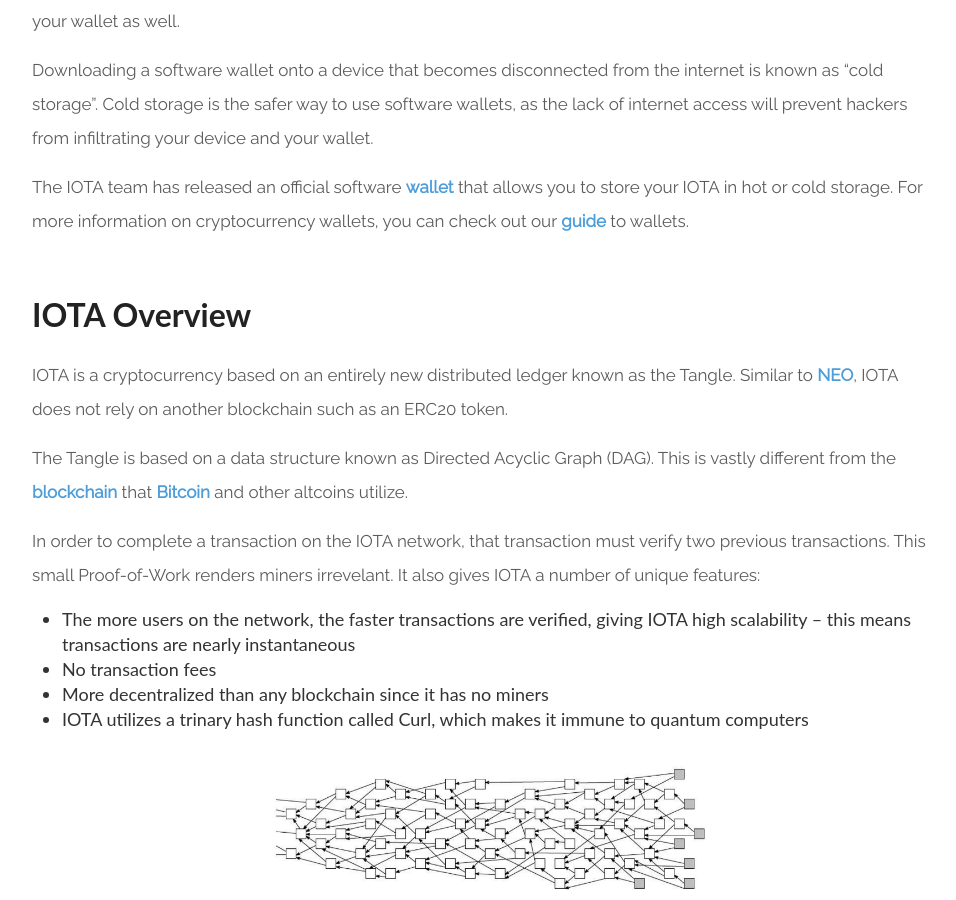
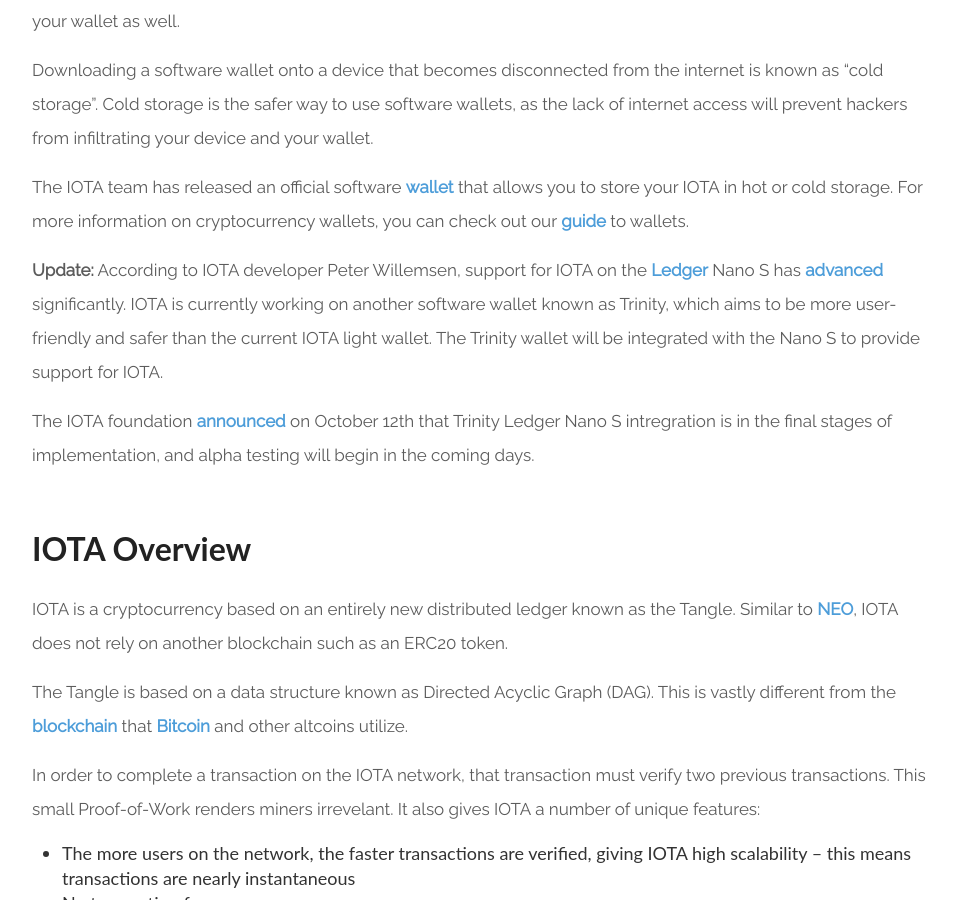
Before and after one commit to homebodygym/homebodygym, a Jekyll site: the page built from pages/altcoins/buy-iota.md, in a window 1280 px wide and 900 px high, scrolled down 7590 px. Shown: the whole window, without its empty margins (158-1114 px from the left). Built offline with Jekyll 4.4.1, drawn with Linux system fonts in a browser that asks for light colours; some web fonts are replaced; a script that is not in the unit is left out; some of the changed text lies outside the part shown.

Commit message:
iota wallet update

```diff
--- a/pages/altcoins/buy-iota.md
+++ b/pages/altcoins/buy-iota.md
@@ -6,7 +6,7 @@
 ---
 
 <h3 class="page-subtitle">
-    Updated May 16th, 2018 by
+    Updated October 15th, 2018 by
     <img src="/img/profile/diego.jpg" class="circle" alt="Headshot"> Diego Riitano
 </h3>
 
@@ -109,6 +109,10 @@
 
 The IOTA team has released an official software [wallet](https://github.com/iotaledger/wallet/releases){: target="_blank"} that allows you to store your IOTA in hot or cold storage. For more information on cryptocurrency wallets, you can check out our [guide](/wallets) to wallets.
 
+<b>Update:</b> According to IOTA developer Peter Willemsen, support for IOTA on the [Ledger](https://amzn.to/2H7TIsp){: target="_blank"} Nano S has [advanced](https://iota-news.com/iota-available-on-the-ledger-nano-hardware-wallets-soon/){: target="_blank"} significantly. IOTA is currently working on another software wallet known as Trinity, which aims to be more user-friendly and safer than the current IOTA light wallet. The Trinity wallet will be integrated with the Nano S to provide support for IOTA.
+
+The IOTA foundation [announced](https://iota-news.com/iota-trinity-update-12th-october/){: target="_blank"} on October 12th that Trinity Ledger Nano S intregration is in the final stages of implementation, and alpha testing will begin in the coming days.
+
 ## IOTA Overview
 
 IOTA is a cryptocurrency based on an entirely new distributed ledger known as the Tangle. Similar to [NEO](/altcoins/buy-neo/), IOTA does not rely on another blockchain such as an ERC20 token.
```
